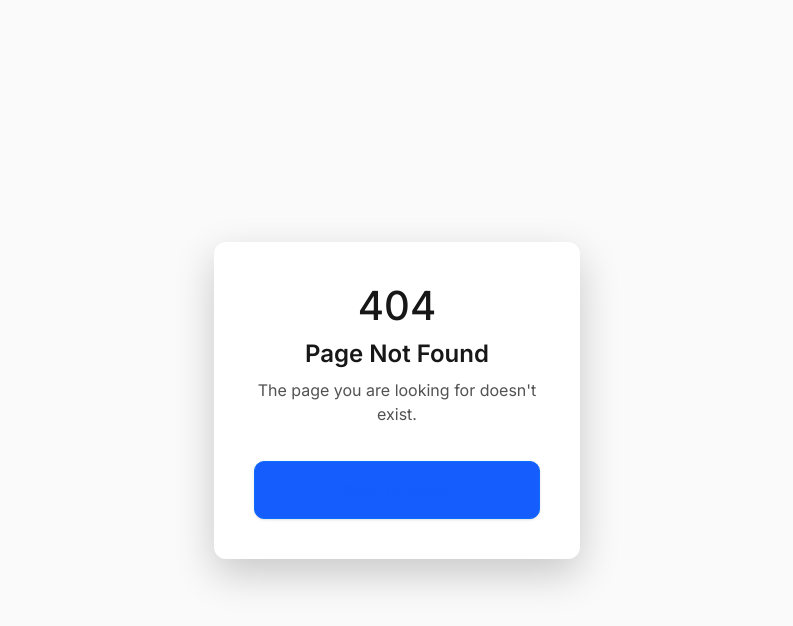
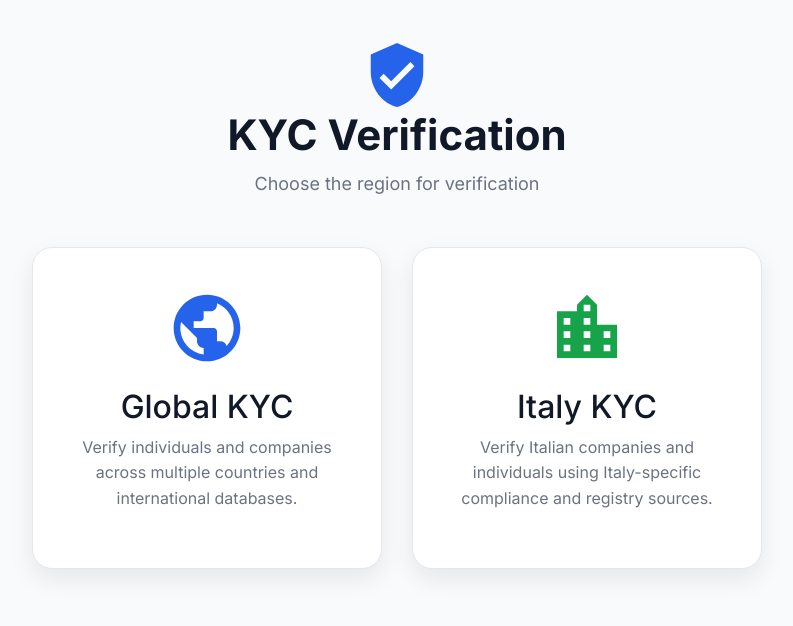
Before and after one commit to stefanosarli85/Project_Origination_frontend, a React (Vite) app: page /kyc-region in a window 1280 px wide. Before the commit this address had no page. Shown: the top 626 px of the page, without its empty margins (243-1036 px from the left). Built offline with nearby package versions, Linux system fonts and the light colour scheme.

Commit message:
global kyc api changes

```diff
--- a/src/App.jsx
+++ b/src/App.jsx
@@ -20,6 +20,7 @@ import { ToastContainer } from "react-toastify";
 import "react-toastify/dist/ReactToastify.css";
 import CompanyKycResult from "./pages/CompanyKycResult";
 import CompanyNews from "./pages/CompanyNews";
+import KycRegionSelection from "./pages/KycRegionSelection";
 
 function App() {
   const router = createBrowserRouter([
@@ -54,6 +55,10 @@ function App() {
 {
   path: "/company-news",
   element: <CompanyNews />,
+},
+{
+  path: "/kyc-region",
+  element: <KycRegionSelection />,
 },
     {
       path: "/selected-companies",
--- /dev/null
+++ b/src/pages/KycRegionSelection.jsx
@@ -0,0 +1,154 @@
+import { useNavigate } from "react-router";
+import PublicIcon from "@mui/icons-material/Public";
+import LocationCityIcon from "@mui/icons-material/LocationCity";
+import VerifiedUserIcon from "@mui/icons-material/VerifiedUser";
+
+const KycRegionSelection = () => {
+  const navigate = useNavigate();
+
+  return (
+    <div
+      style={{
+        minHeight: "100vh",
+        background: "#f8fafc",
+        padding: "40px 20px",
+      }}
+    >
+      <div
+        style={{
+          maxWidth: "1100px",
+          margin: "0 auto",
+          textAlign: "center",
+        }}
+      >
+        {/* Header */}
+        <div style={{ marginBottom: "50px" }}>
+          <VerifiedUserIcon
+            style={{
+              fontSize: "70px",
+              color: "#2563eb",
+            }}
+          />
+
+          <h1
+            style={{
+              fontSize: "42px",
+              fontWeight: "700",
+              color: "#111827",
+              marginBottom: "10px",
+            }}
+          >
+            KYC Verification
+          </h1>
+
+          <p
+            style={{
+              fontSize: "18px",
+              color: "#6b7280",
+            }}
+          >
+            Choose the region for verification
+          </p>
+        </div>
+
+        {/* Cards */}
+        <div
+          style={{
+            display: "flex",
+            justifyContent: "center",
+            gap: "30px",
+            flexWrap: "wrap",
+          }}
+        >
+          {/* Global */}
+          <div
+            onClick={() => navigate("/kyc-check")}
+            style={{
+              width: "350px",
+              background: "#fff",
+              borderRadius: "20px",
+              padding: "40px",
+              cursor: "pointer",
+              boxShadow:
+                "0 10px 25px rgba(0,0,0,0.08)",
+              border: "1px solid #e5e7eb",
+              transition: "0.3s",
+            }}
+          >
+            <PublicIcon
+              style={{
+                fontSize: "80px",
+                color: "#2563eb",
+              }}
+            />
+
+            <h2
+              style={{
+                marginTop: "20px",
+                color: "#111827",
+              }}
+            >
+              Global KYC
+            </h2>
+
+            <p
+              style={{
+                color: "#6b7280",
+                lineHeight: "1.6",
+              }}
+            >
+              Verify individuals and companies
+              across multiple countries and
+              international databases.
+            </p>
+          </div>
+
+          {/* Italy */}
+          <div
+            onClick={() => navigate("/italy-kyc")}
+            style={{
+              width: "350px",
+              background: "#fff",
+              borderRadius: "20px",
+              padding: "40px",
+              cursor: "pointer",
+              boxShadow:
+                "0 10px 25px rgba(0,0,0,0.08)",
+              border: "1px solid #e5e7eb",
+              transition: "0.3s",
+            }}
+          >
+            <LocationCityIcon
+              style={{
+                fontSize: "80px",
+                color: "#16a34a",
+              }}
+            />
+
+            <h2
+              style={{
+                marginTop: "20px",
+                color: "#111827",
+              }}
+            >
+              Italy KYC
+            </h2>
+
+            <p
+              style={{
+                color: "#6b7280",
+                lineHeight: "1.6",
+              }}
+            >
+              Verify Italian companies and
+              individuals using Italy-specific
+              compliance and registry sources.
+            </p>
+          </div>
+        </div>
+      </div>
+    </div>
+  );
+};
+
+export default KycRegionSelection;
--- a/src/pages/KycResult.jsx
+++ b/src/pages/KycResult.jsx
@@ -3,10 +3,12 @@ import { toast } from "react-toastify";
 import { useEffect } from "react";
 
 const KycResult = () => {
-  const location = useLocation();
-  const navigate = useNavigate();
+ const location = useLocation();
+const navigate = useNavigate();
 
-  const kycResult = location.state;
+console.log("LOCATION STATE", location.state);
+
+const kycResult = location.state;
 
   if (!kycResult) {
     return (
@@ -21,10 +23,19 @@ const KycResult = () => {
       </div>
     );
   }
+const entitiesCount =
+  kycResult.entities?.length || 0;
 
-  const isClean =
-    kycResult.entities?.length === 0 &&
-    kycResult.evidences?.length === 0;
+const evidencesCount =
+  kycResult.evidences?.length || 0;
+
+const isClean =
+  entitiesCount === 0 &&
+  evidencesCount === 0;
+
+console.log("Entities:", entitiesCount);
+console.log("Evidences:", evidencesCount);
+console.log("Is Clean:", isClean);
     useEffect(() => {
   if (isClean) {
     toast.success("KYC Check Completed. No matches found.");
--- a/src/pages/LandingPage/index.jsx
+++ b/src/pages/LandingPage/index.jsx
@@ -92,7 +92,7 @@ const LandingPage = () => {
 
           {/* KYC Check */}
           <div
-            onClick={() => navigate("/kyc-check")}
+         onClick={() => navigate("/kyc-region")}
             style={{
               flex: 1,
               background: "#fff",
--- a/src/pages/PersonKyc.jsx
+++ b/src/pages/PersonKyc.jsx
@@ -5,7 +5,7 @@ const PersonKyc = () => {
   const [firstName, setFirstName] = useState("");
   const [lastName, setLastName] = useState("");
   const [birthDate, setBirthDate] = useState("");
-  const [kycResult, setKycResult] = useState(null);
+
   const navigate = useNavigate();
 
   const handleSubmit = async (e) => {
@@ -13,7 +13,7 @@ const PersonKyc = () => {
 
   try {
     const response = await fetch(
-      "http://43.205.207.160:1701/api/kyc-check",
+      "http://43.205.207.160:1701/api/global/kyc-check",
       {
         method: "POST",
         headers: {
@@ -30,7 +30,8 @@ const PersonKyc = () => {
 const result = await response.json();
 
 console.log("STATUS:", response.status);
-console.log("KYC RESULT:", result);
+console.log("DATA SENT TO RESULT PAGE", result.data);
+
     navigate("/kyc-result", {
   state: result.data,
 });
@@ -38,10 +39,9 @@ console.log("KYC RESULT:", result);
     console.error(error);
   }
 };
-  const isClean =
-  kycResult &&
-  kycResult.entities?.length === 0 &&
-  kycResult.evidences?.length === 0;
+
+
+
 
 
 
@@ -100,44 +100,8 @@ console.log("KYC RESULT:", result);
             Check KYC
           </button>
         </form>
-        {kycResult && (
-  <div
-    style={{
-      marginTop: "20px",
-      padding: "15px",
-      borderRadius: "10px",
-      background: isClean ? "#dcfce7" : "#fee2e2",
-      color: isClean ? "#166534" : "#991b1b",
-      fontWeight: "bold",
-    }}
-  >
-    {isClean
-      ? "✅ CLEAN"
-      : "⚠️ FLAGGED"}
-  </div>
-)}
-{kycResult && (
-  <table className="table table-bordered mt-3">
-    <tbody>
-      <tr>
-        <th>Status</th>
-        <td>{isClean ? "CLEAN" : "FLAGGED"}</td>
-      </tr>
-      <tr>
-        <th>State</th>
-        <td>{kycResult.state}</td>
-      </tr>
-      <tr>
-        <th>Type</th>
-        <td>{kycResult.type}</td>
-      </tr>
-      <tr>
-        <th>Search ID</th>
-        <td>{kycResult.id}</td>
-      </tr>
-    </tbody>
-  </table>
-)}
+
+
 
       </div>
     </div>
```
